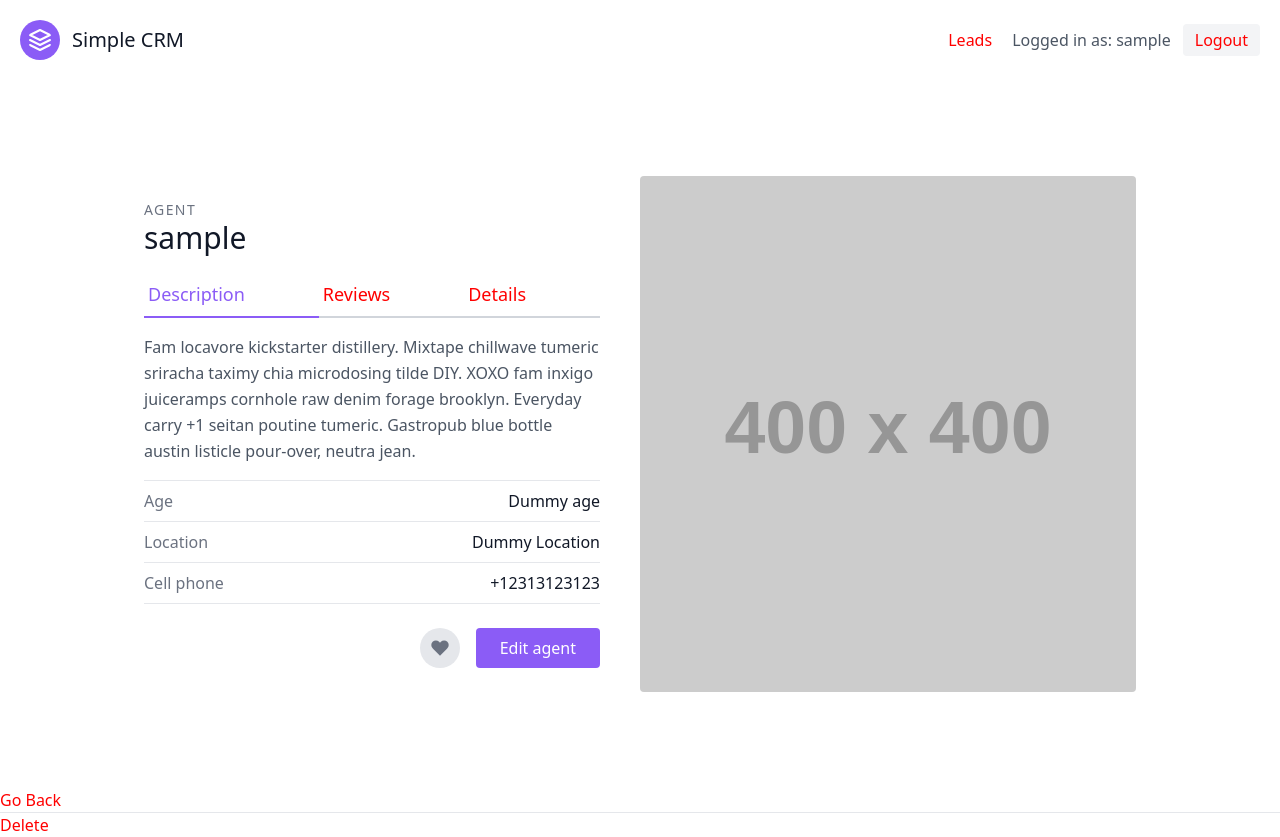
After one commit to siktro/django-crm, a Django app: page /agents/1/detail/ in a window 1280 px wide. The commit adds this page. Run offline with Django 3.2, Linux system fonts and the light colour scheme; a user stored in the database is signed in; tables that the repository leaves empty hold one stand-in row (values such as "Sample post"); grey boxes labelled with a size stand in for pictures from a placeholder-image service; some libraries are stand-ins or nearby versions.

Commit message:
add agent related CRUD operations

```diff
--- /dev/null
+++ b/agents/templates/agents/agent_detail.html
@@ -0,0 +1,65 @@
+{% extends 'base.html' %}
+
+{% block content %}
+
+<section class="text-gray-600 body-font overflow-hidden">
+    <div class="container px-5 py-24 mx-auto">
+        <div class="lg:w-4/5 mx-auto flex flex-wrap">
+            <div class="lg:w-1/2 w-full lg:pr-10 lg:py-6 mb-6 lg:mb-0">
+                <h2 class="text-sm title-font text-gray-500 tracking-widest">
+                    AGENT
+                </h2>
+                <h1 class="text-gray-900 text-3xl title-font font-medium mb-4">
+                    {{ agent.user.username }}
+                </h1>
+                <div class="flex mb-4">
+                    <a class="flex-grow text-purple-500 border-b-2 border-purple-500 py-2 text-lg px-1">Description</a>
+                    <a class="flex-grow border-b-2 border-gray-300 py-2 text-lg px-1">Reviews</a>
+                    <a href="{% url 'agents:agent-update' agent.pk %}"
+                        class="flex-grow border-b-2 border-gray-300 py-2 text-lg px-1">
+                        Details
+                    </a>
+                </div>
+                <p class="leading-relaxed mb-4">Fam locavore kickstarter distillery. Mixtape chillwave tumeric sriracha
+                    taximy chia microdosing tilde DIY. XOXO fam inxigo juiceramps cornhole raw denim forage brooklyn.
+                    Everyday carry +1 seitan poutine tumeric. Gastropub blue bottle austin listicle pour-over, neutra
+                    jean.</p>
+                <div class="flex border-t border-gray-200 py-2">
+                    <span class="text-gray-500">Age</span>
+                    <span class="ml-auto text-gray-900">Dummy age</span>
+                </div>
+                <div class="flex border-t border-gray-200 py-2">
+                    <span class="text-gray-500">Location</span>
+                    <span class="ml-auto text-gray-900">Dummy Location</span>
+                </div>
+                <div class="flex border-t border-b mb-6 border-gray-200 py-2">
+                    <span class="text-gray-500">Cell phone</span>
+                    <span class="ml-auto text-gray-900">+12313123123</span>
+                </div>
+                <div class="flex justify-end">
+                    <button
+                        class="rounded-full w-10 h-10 bg-gray-200 p-0 border-0 inline-flex items-center justify-center text-gray-500">
+                        <svg fill="currentColor" stroke-linecap="round" stroke-linejoin="round" stroke-width="2"
+                            class="w-5 h-5" viewBox="0 0 24 24">
+                            <path
+                                d="M20.84 4.61a5.5 5.5 0 00-7.78 0L12 5.67l-1.06-1.06a5.5 5.5 0 00-7.78 7.78l1.06 1.06L12 21.23l7.78-7.78 1.06-1.06a5.5 5.5 0 000-7.78z">
+                            </path>
+                        </svg>
+                    </button>
+                    <button
+                        class="flex ml-4 text-white bg-purple-500 border-0 py-2 px-6 focus:outline-none hover:bg-purple-600 rounded">
+                        Edit agent
+                    </button>
+                </div>
+            </div>
+            <img alt="ecommerce" class="lg:w-1/2 w-full lg:h-auto h-64 object-cover object-center rounded"
+                src="https://dummyimage.com/400x400">
+        </div>
+    </div>
+</section>
+
+<a href="{% url 'agents:agent-list' %}">Go Back</a>
+<hr>
+
+<a href="{% url 'agents:agent-delete' agent.pk %}">Delete</a>
+{% endblock content %}
--- a/agents/urls.py
+++ b/agents/urls.py
@@ -1,9 +1,13 @@
 from django.urls import path
 
-from .views import AgentListView
+from .views import AgentListView, AgentCreateView, AgentDetailView, AgentDeleteView, AgentUpdateView
 
 app_name = 'agents'
-# all urls here lies unser domain.com/leads/...
+# all urls here lies unser domain.com/agents/...
 urlpatterns = [
-    path('', AgentListView.as_view(), name='agents')
+    path('', AgentListView.as_view(), name='agent-list'),
+    path('create/', AgentCreateView.as_view(), name='agent-create'),
+    path('<int:pk>/detail/', AgentDetailView.as_view(), name='agent-detail'),
+    path('<int:pk>/update/', AgentUpdateView.as_view(), name='agent-update'),
+    path('<int:pk>/delete/', AgentDeleteView.as_view(), name='agent-delete'),
 ]
--- a/agents/views.py
+++ b/agents/views.py
@@ -1,8 +1,9 @@
-from django.shortcuts import render
+from django.shortcuts import render, reverse
 from django.views import generic
 from django.contrib.auth.mixins import LoginRequiredMixin
 
 from leads.models import Agent
+from .forms import AgentModalForm
 
 # Create your views here.
 
@@ -11,3 +12,40 @@ class AgentListView(LoginRequiredMixin, generic.ListView):
 
     def get_queryset(self):
         return Agent.objects.all()
+
+class AgentCreateView(LoginRequiredMixin, generic.CreateView):
+    template_name = 'agents/agent_create.html'
+    form_class = AgentModalForm
+
+    def get_success_url(self):
+        return reverse('agents:agent-list')
+
+    def form_valid(self, form):
+        agent = form.save(commit=False)
+        # print(self.request.user.userprofile)
+        agent.userprofile = self.request.user.userprofile
+        agent.save()
+
+        return super(AgentCreateView, self).form_valid(form)
+
+class AgentDetailView(LoginRequiredMixin, generic.DeleteView):
+    template_name = 'agents/agent_detail.html'
+    context_object_name = 'agent'
+
+    def get_queryset(self):
+        return Agent.objects.all()
+
+class AgentUpdateView(LoginRequiredMixin, generic.UpdateView):
+    template_name = 'agents/agent_update.html'
+    queryset = Agent.objects.all()
+    form_class = AgentModalForm
+
+    def get_success_url(self):
+        return reverse('agents:agent-list')
+
+class AgentDeleteView(LoginRequiredMixin, generic.DeleteView):
+    template_name = 'agents/agent_delete.html'
+    queryset = Agent.objects.all()
+
+    def get_success_url(self):
+        return reverse('agents:agent-list')
```
Also changed, not shown: agents/forms.py (added, +8 -0 lines), agents/templates/agents/agent_create.html (added, +12 -0 lines), agents/templates/agents/agent_delete.html (added, +12 -0 lines), agents/templates/agents/agent_list.html (+35 -5 lines), agents/templates/agents/agent_update.html (added, +12 -0 lines).
